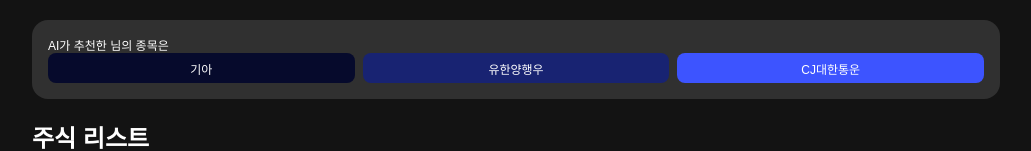
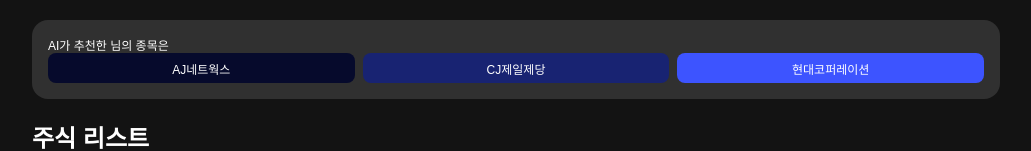
Before and after one commit to Dsm-Hackathon-2024/frontend, a React (Vite) app: page /home in a window 1280 px wide. Shown: the part 163-314 px from the top of the page, without its empty margins (124-1155 px from the left). Built offline with nearby package versions, Linux system fonts and the light colour scheme; no server answers; a web font is replaced by a local one.

Commit message:
ai 추천 종목 변경

```diff
--- a/src/pages/Home.jsx
+++ b/src/pages/Home.jsx
@@ -55,9 +55,9 @@
         <RecommendContainer>
           <div>AI가 추천한 {_myInfo.name}님의 종목은</div>
           <div>
-            <div>기아</div>
-            <div>유한양행우</div>
-            <div>CJ대한통운</div>
+            <div>AJ네트웍스</div>
+            <div>CJ제일제당</div>
+            <div>현대코퍼레이션</div>
           </div>
         </RecommendContainer>
         <ListContainer>
```
